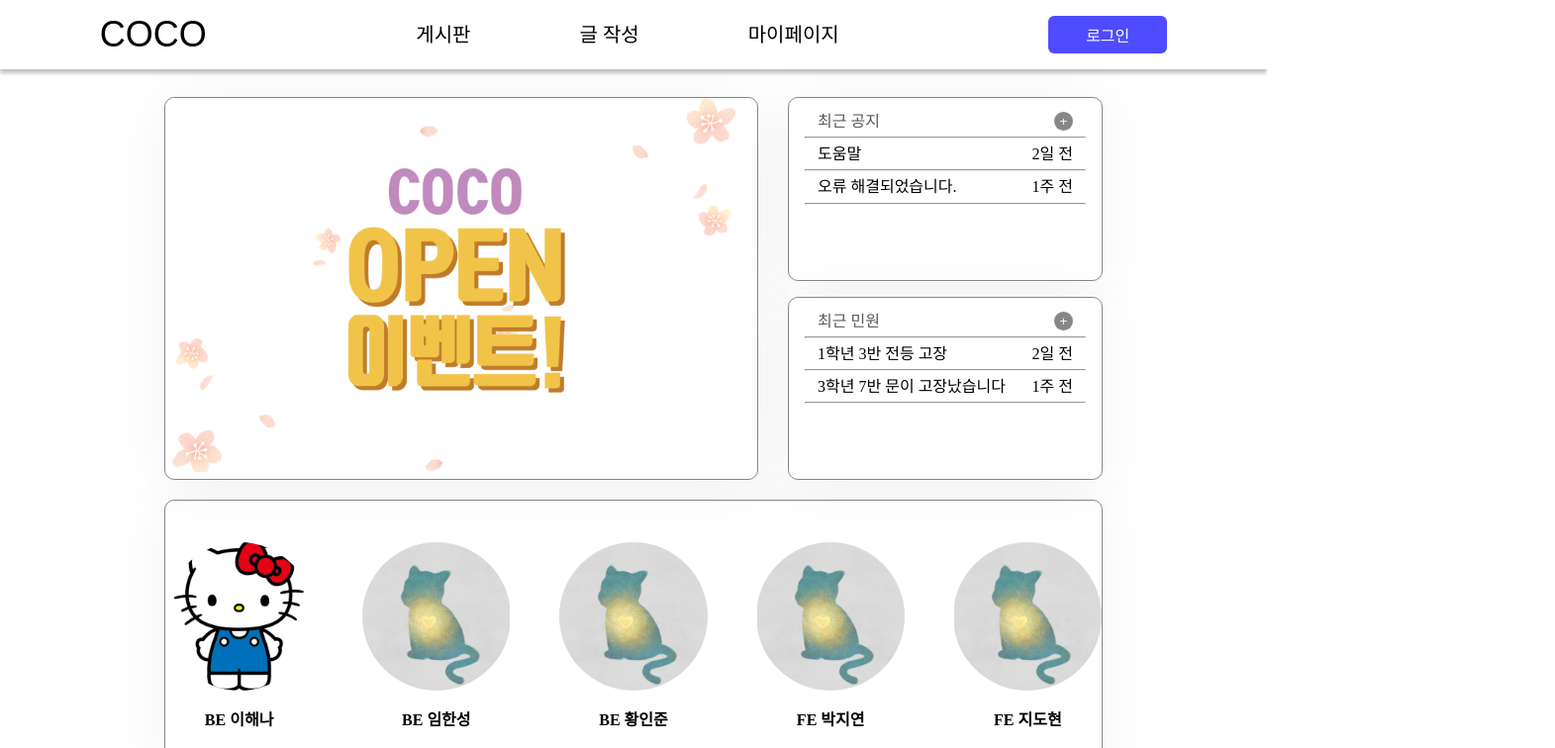
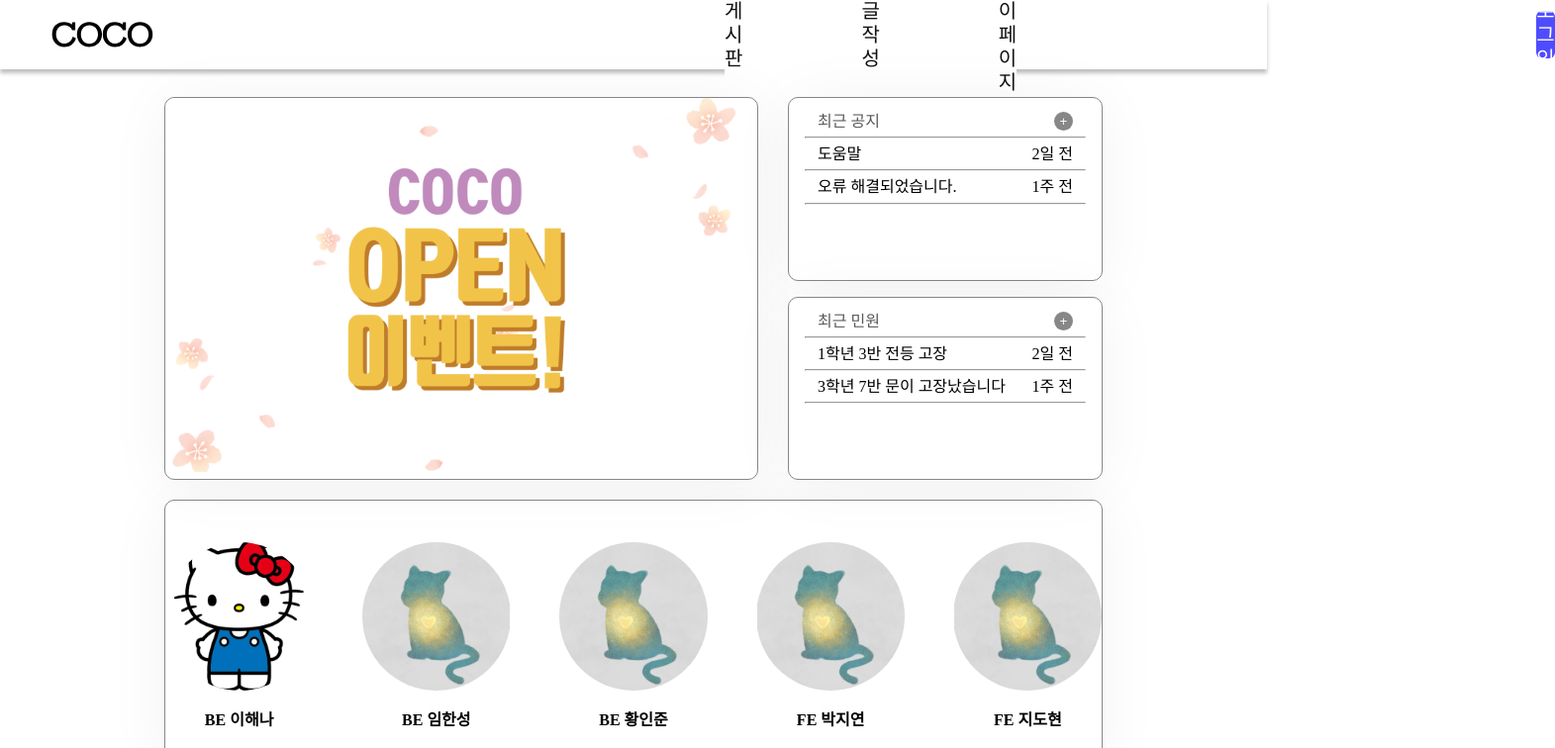
Before and after one commit to COCO-Service/FE-COCO, a React (Vite) app in the folder coco-project/: page /main in a window 1280 px wide. Shown: the top 756 px of the page at 99% size, 1571 px wide, since content can reach past the window. Built offline with nearby package versions, Linux system fonts and the light colour scheme.

Commit message:
header 수정 및 WritingPage completeBtn 구현

```diff
--- a/coco-project/src/components/header/WriteHeader.jsx
+++ b/coco-project/src/components/header/AfterHeader.jsx
@@ -3,7 +3,7 @@ import COCOLogo from "../../assets/COCOLogo.svg";
 import { useLocation } from "react-router-dom";
 import { css } from "styled-components";
 
-export const WriteHeader = () => {
+export const AfterHeader = () => {
   const { pathname } = useLocation();
 
   return (
@@ -63,7 +63,8 @@ const WriteNav = styled.div`
   font-weight: 300;
   cursor: pointer;
   ${({ pathname }) =>
-    pathname === "/StudentWritingPage" || pathname === "/AdminWritingPage"
+    // pathname === "/StudentWritingPage" || pathname === "/AdminWritingPage"
+    pathname.includes("Writing")
       ? css`
           color: #4f4cff;
           font-weight: 700;
--- /dev/null
+++ b/coco-project/src/components/header/GuestHeader.jsx
@@ -0,0 +1,105 @@
+import styled from "styled-components";
+import COCOLogo from "../../assets/COCOLogo.svg";
+import { useLocation } from "react-router-dom";
+import { css } from "styled-components";
+
+export const GuestHeader = () => {
+  const { pathname } = useLocation();
+
+  return (
+    <HeaderAll>
+      <Logo src={COCOLogo} />
+      <NavAll>
+        <BoardNav pathname={pathname}>게시판</BoardNav>
+        <WriteNav pathname={pathname}>글 작성</WriteNav>
+        <MyPageNav pathname={pathname}>마이페이지</MyPageNav>
+      </NavAll>
+      <LogoutBtn>로그인</LogoutBtn>
+    </HeaderAll>
+  );
+};
+
+const Logo = styled.img`
+  display: flex;
+  align-items: center;
+  margin: 52px;
+`;
+
+const HeaderAll = styled.div`
+  width: 100%;
+  box-shadow: 0px 4px 4px 0px rgba(0, 0, 0, 0.25);
+  background-color: #ffffff;
+  display: flex;
+  align-items: center;
+  gap: 525px;
+  height: 70px;
+`;
+
+const NavAll = styled.div`
+  display: flex;
+  justify-content: center;
+  align-items: center;
+  gap: 120px;
+`;
+
+const BoardNav = styled.div`
+  font-size: 20px;
+  font-weight: 300;
+  cursor: pointer;
+
+  ${({ pathname }) =>
+    pathname === "/"
+      ? css`
+          color: #4f4cff;
+          font-weight: 700;
+        `
+      : css`
+          color: #111111;
+        `}
+`;
+
+const WriteNav = styled.div`
+  font-size: 20px;
+  font-weight: 300;
+  cursor: pointer;
+  ${({ pathname }) =>
+    // pathname === "/StudentWritingPage" || pathname === "/AdminWritingPage"
+    pathname.includes("Writing")
+      ? css`
+          color: #4f4cff;
+          font-weight: 700;
+        `
+      : css`
+          color: #111111;
+        `}
+`;
+
+const MyPageNav = styled.div`
+  font-size: 20px;
+  font-weight: 300;
+  cursor: pointer;
+  ${({ pathname }) =>
+    pathname === "/"
+      ? css`
+          color: #4f4cff;
+          font-weight: 700;
+        `
+      : css`
+          color: #111111;
+        `}
+`;
+
+const LogoutBtn = styled.div`
+  border-radius: 6px;
+  background: #4f4cff;
+  width: 143px;
+  height: 48px;
+  color: #fff;
+  display: flex;
+  justify-content: center;
+  align-items: center;
+  font-size: 20px;
+  font-weight: 300;
+  cursor: pointer;
+  margin-right: 68px;
+`;
--- a/coco-project/src/components/header/GuestNav.jsx
+++ /dev/null
@@ -1,57 +0,0 @@
-import styled from "styled-components";
-
-export const GuestNav = () => {
-  return (
-    <Nav>
-      <Logo>coco</Logo>
-      <TextContainer>
-        <NavText>게시판</NavText>
-        <NavText>글 작성</NavText>
-        <NavText>마이페이지</NavText>
-      </TextContainer>
-      <NavBtn>로그인</NavBtn>
-    </Nav>
-  );
-};
-
-const Logo = styled.a`
-  font-family: "Rockwell", sans-serif;
-  font-style: normal;
-  font-size: 36px;
-  line-height: 1;
-  text-align: center;
-  text-transform: uppercase;
-`;
-
-const Nav = styled.div`
-  width: 100vw;
-  height: 70px;
-  display: flex;
-  align-items: center;
-  justify-content: space-around;
-  box-shadow: 0px 4px 4px rgba(0, 0, 0, 0.25);
-`;
-
-const TextContainer = styled.div`
-  display: flex;
-  gap: 90px;
-`;
-
-const NavText = styled.a`
-  font-family: Poppins, Regular;
-  font-size: 20px;
-  font-weight: 400;
-  margin: 0 10px 0 10px;
-  color: black !important;
-`;
-
-const NavBtn = styled.button`
-  background-color: #4f4cff;
-  color: white !important;
-  border-radius: 6px;
-  width: 120px;
-  height: 38px;
-  font-size: 16px;
-  border: transparent;
-  text-align: center;
-`;
--- a/coco-project/src/pages/AdminWritingPage.jsx
+++ b/coco-project/src/pages/AdminWritingPage.jsx
@@ -4,12 +4,14 @@ import { WritePlace } from "../components/WritePage/WritePlace";
 import { WriteDetail } from "./../components/WritePage/WriteDetail";
 import { WriteAttachment } from "./../components/WritePage/WriteAttachment";
 import { WriteDate } from "../components/WritePage/WriteDate";
-import { WriteHeader } from "../components/header/WriteHeader";
+import { AfterHeader } from "../components/header/AfterHeader";
 
 export const AdminWritingPage = () => {
   return (
     <WriteAll>
-      <WriteHeader />
+      <AfterHeader />
+
+      <ContentsAll>
         <WriteHeadAll>
           <NoteHeaderAll>
             <WriteTitle />
@@ -31,9 +33,33 @@ export const AdminWritingPage = () => {
           </NoticeComplaintCheck>
         </WriteHeadAll>
         <WriteDetail />
+      </ContentsAll>
+
+      <CompleteBtn>작성완료</CompleteBtn>
     </WriteAll>
   );
 };
+
+const ContentsAll = styled.div`
+  display: flex;
+  flex-direction: column;
+  gap: 50px;
+`;
+
+const CompleteBtn = styled.div`
+  width: 350px;
+  height: 75px;
+  padding: 18px 0px;
+  justify-content: center;
+  align-items: center;
+  text-align: center;
+  line-height: 37.5px;
+  color: #ffffff;
+  font-size: 26px;
+  border-radius: 10px;
+  background: #4f4cff;
+  cursor: pointer;
+`;
 
 const NoteHeaderAll = styled.div`
   display: flex;
@@ -68,7 +94,7 @@ const WriteAll = styled.div`
   flex-direction: column;
   justify-content: center;
   align-items: center;
-  gap: 56px;
+  gap: 71px;
   margin-bottom: 97px;
 `;
 
--- a/coco-project/src/pages/GuestMainPage.jsx
+++ b/coco-project/src/pages/GuestMainPage.jsx
@@ -2,7 +2,7 @@ import { MainBanner } from "../components/mainPage/MainBanner";
 import { Footer } from "../components/footer/Footer";
 import { MainComplain } from "../components/mainPage/MainComplain";
 import { MainNotice } from "../components/mainPage/MainNotice";
-import { GuestNav } from "../components/header/GuestNav";
+import { GuestHeader } from "../components/header/GuestHeader";
 import { MainMember } from "../components/mainPage/MainMember";
 
 import styled from "styled-components";
@@ -10,7 +10,7 @@ import styled from "styled-components";
 export const GuestMainPage = () => {
   return (
     <Container>
-      <GuestNav />
+      <GuestHeader />
       <MainContainer>
         <MainBanner />
         <RightContainer>
--- a/coco-project/src/pages/StudentWritingPage.jsx
+++ b/coco-project/src/pages/StudentWritingPage.jsx
@@ -4,12 +4,13 @@ import { WritePlace } from "../components/WritePage/WritePlace";
 import { WriteDetail } from "./../components/WritePage/WriteDetail";
 import { WriteAttachment } from "./../components/WritePage/WriteAttachment";
 import { WriteDate } from "../components/WritePage/WriteDate";
-import { WriteHeader } from "../components/header/WriteHeader";
+import { AfterHeader } from "../components/header/AfterHeader";
 
 export const StudentWritingPage = () => {
   return (
     <WriteAll>
-      <WriteHeader />
+      <AfterHeader />
+      <ContentsAll>
         <WriteHeadAll>
           <WriteTitle />
           <WritePlace />
@@ -19,16 +20,39 @@ export const StudentWritingPage = () => {
           </AttachmentDateAll>
         </WriteHeadAll>
         <WriteDetail />
+      </ContentsAll>
+      <CompleteBtn>작성완료</CompleteBtn>
     </WriteAll>
   );
 };
+
+const ContentsAll = styled.div`
+  display: flex;
+  flex-direction: column;
+  gap: 50px;
+`;
+
+const CompleteBtn = styled.div`
+  width: 350px;
+  height: 75px;
+  padding: 18px 0px;
+  justify-content: center;
+  align-items: center;
+  text-align: center;
+  line-height: 37.5px;
+  color: #ffffff;
+  font-size: 26px;
+  border-radius: 10px;
+  background: #4f4cff;
+  cursor: pointer;
+`;
 
 const WriteAll = styled.div`
   display: flex;
   flex-direction: column;
   justify-content: center;
   align-items: center;
-  gap: 50px;
+  gap: 71px;
   margin-bottom: 97px;
 `;
 
```
Also changed, not shown: coco-project/src/components/header/StudentNav.jsx (deleted). Lines whose indentation alone changed are shown as unchanged.
